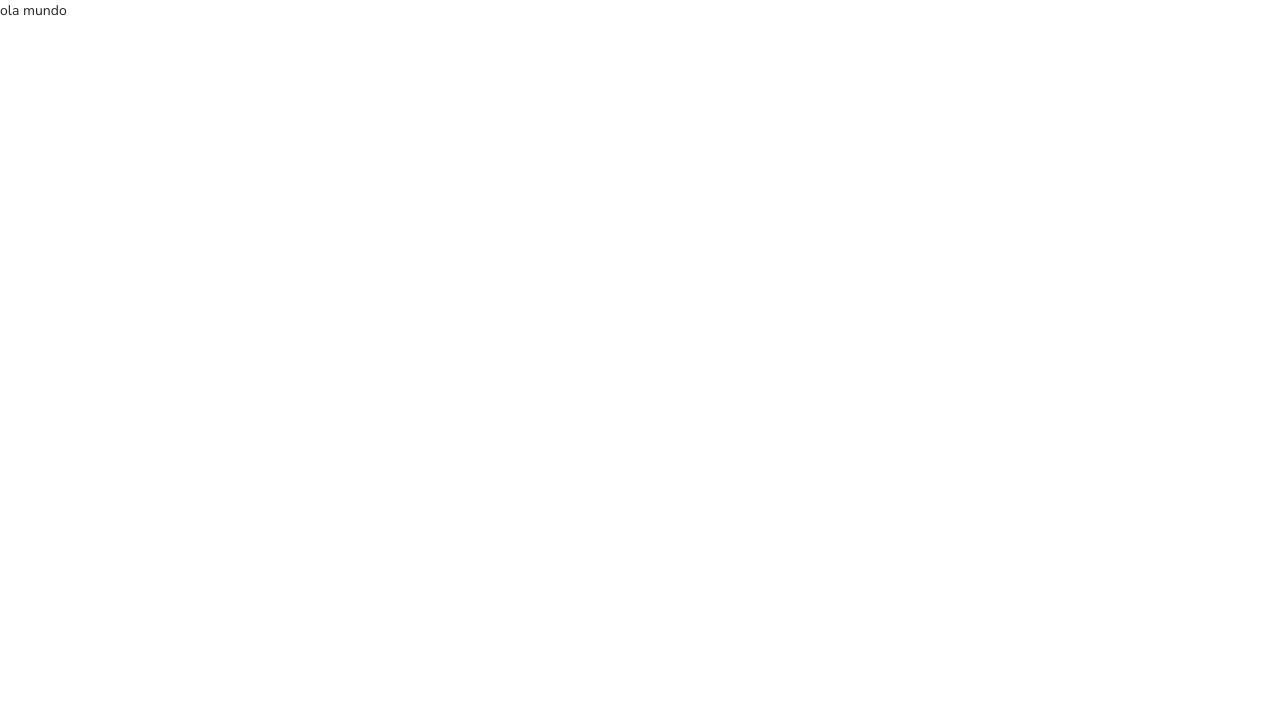
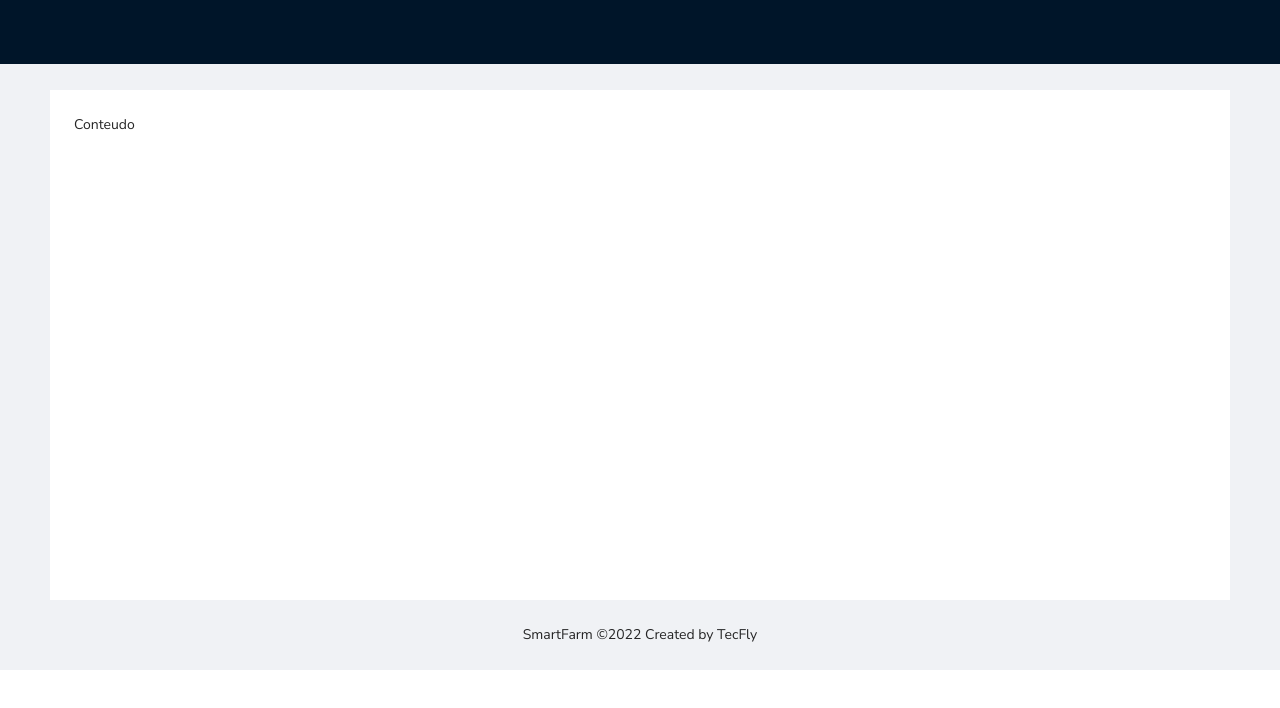
Before and after one commit to TECFlyingCommunity/SmartFarm-WEB, a React (Create React App) app: page /dashboard in a window 1280 px wide. Shown: the top 708 px of the page. Built offline with nearby package versions, Linux system fonts and the light colour scheme.

Commit message:
chore:basic layout

```diff
--- a/package.json
+++ b/package.json
@@ -11,7 +11,7 @@
     "@types/node": "^16.11.22",
     "@types/react": "^17.0.38",
     "@types/react-dom": "^17.0.11",
-      "antd": "^4.18.5",
+    "antd": "^4.20.2",
     "antd-mask-input": "^2.0.7",
     "axios": "^0.26.0",
     "jwt-decode": "^3.1.2",
--- a/src/components/layout/index.tsx
+++ b/src/components/layout/index.tsx
@@ -1,15 +1,12 @@
-import React from "react"
-import { MainContent } from "./styles"
+import React from "react";
+import { MainContent } from "./styles";
 
 const Layout: React.FC = ({ children }) => {
-    return (
+  return (
     <>
-     <MainContent>
-     {children}
+      <MainContent>{children}</MainContent>
+    </>
+  );
+};
 
-     </MainContent>
-    </>
-    )
-}
-
-export default Layout
+export default Layout;
--- a/src/components/layout/styles.tsx
+++ b/src/components/layout/styles.tsx
@@ -1,7 +1,5 @@
-import styled from 'styled-components'
+import styled from "styled-components";
 
 export const MainContent = styled.div`
-    min-width: 678px;
-    max-height: calc(100vh - 65px);
-    overflow-y: scroll;
-`
+  overflow-y: scroll;
+`;
--- /dev/null
+++ b/src/pages/dashboard/estilo.css
@@ -0,0 +1,16 @@
+#components-layout-demo-top-side .logo {
+    float: left;
+    width: 120px;
+    height: 31px;
+    margin: 16px 24px 16px 0;
+    background: rgba(255, 255, 255, 0.3);
+  }
+
+  .ant-row-rtl #components-layout-demo-top-side .logo {
+    float: right;
+    margin: 16px 0 16px 24px;
+  }
+
+  .site-layout-background {
+    background: #fff;
+  }
--- a/src/pages/dashboard/index.tsx
+++ b/src/pages/dashboard/index.tsx
@@ -1,13 +1,51 @@
-import React from 'react'
-import { Container } from './styles'
+import React from "react";
+import { Card, Col, Row } from "antd";
+import "antd/dist/antd.css";
+import "./estilo.css";
+import { Layout, Menu, Breadcrumb } from "antd";
 
-const Dashboard: React.FC = () => {
+const { Header, Content, Footer } = Layout;
 
-    return (<>
-    <Container>
-        ola mundo
-    </Container>
-    </>)
-}
-
-export default Dashboard
+export default () => (
+  <Layout className="container">
+    <Header
+      style={{
+        position: "fixed",
+        zIndex: 1,
+        width: "100%",
+      }}
+    >
+      <div className="logo" />
+      <Menu theme="dark" mode="horizontal" defaultSelectedKeys={["2"]} />
+    </Header>
+    <Content
+      className="site-layout"
+      style={{
+        padding: "0 50px",
+        marginTop: 64,
+      }}
+    >
+      <div
+        style={{
+          margin: "26px 0",
+        }}
+      ></div>
+      <div
+        className="site-layout-background"
+        style={{
+          padding: 24,
+          minHeight: 510,
+        }}
+      >
+        Conteudo
+      </div>
+    </Content>
+    <Footer
+      style={{
+        textAlign: "center",
+      }}
+    >
+      SmartFarm ©2022 Created by TecFly
+    </Footer>
+  </Layout>
+);
--- a/src/pages/dashboard/styles.tsx
+++ b/src/pages/dashboard/styles.tsx
@@ -1,5 +1,3 @@
 import styled from "styled-components";
 
-export const Container = styled.div`
-
-`
+export const Container = styled.div``;
```
Also changed, not shown: src/core/routes/routes.tsx (+6 -6 lines), 1 other file (tests, documents, lock files or other folders). Lines whose indentation alone changed are shown as unchanged.
